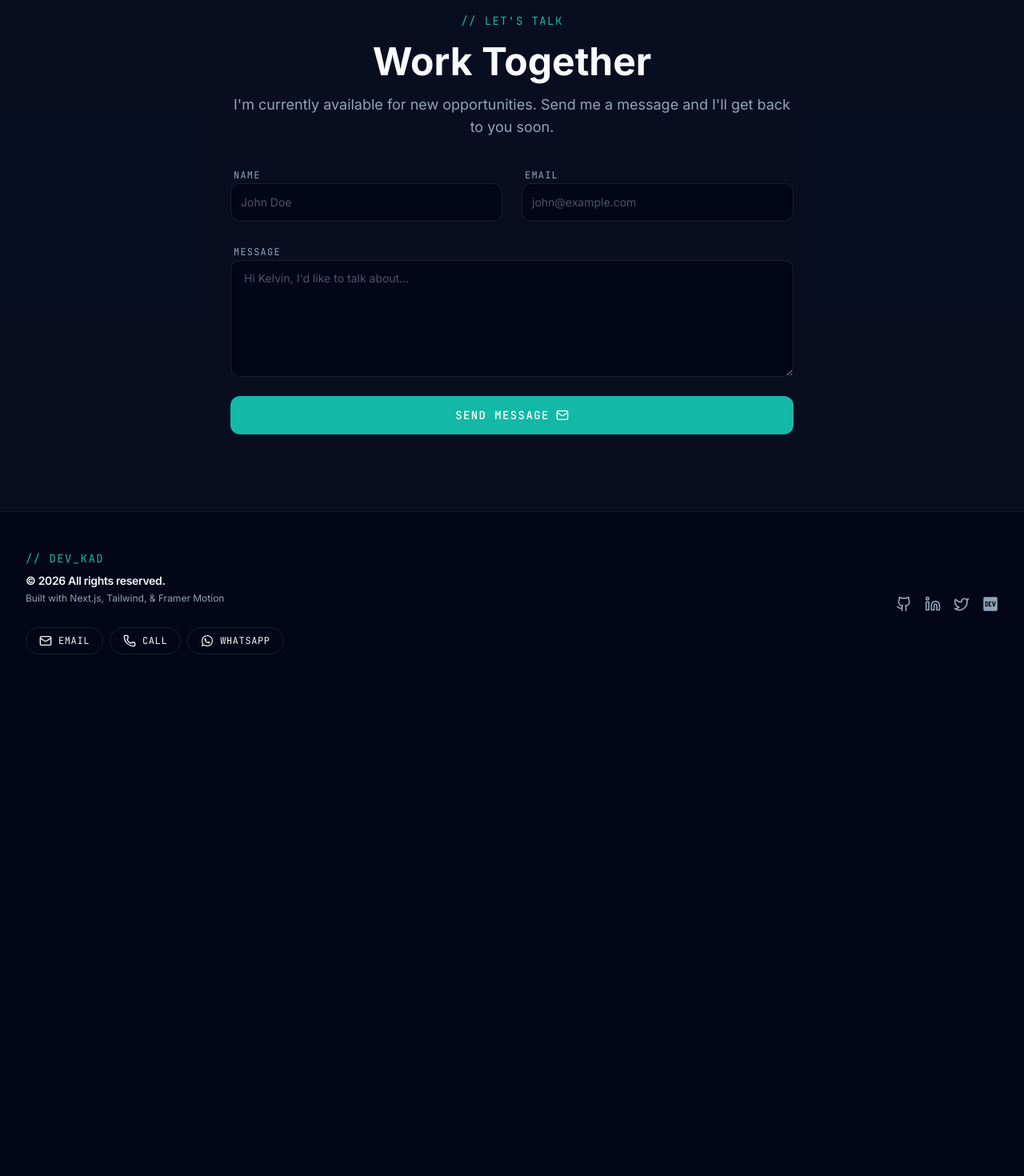
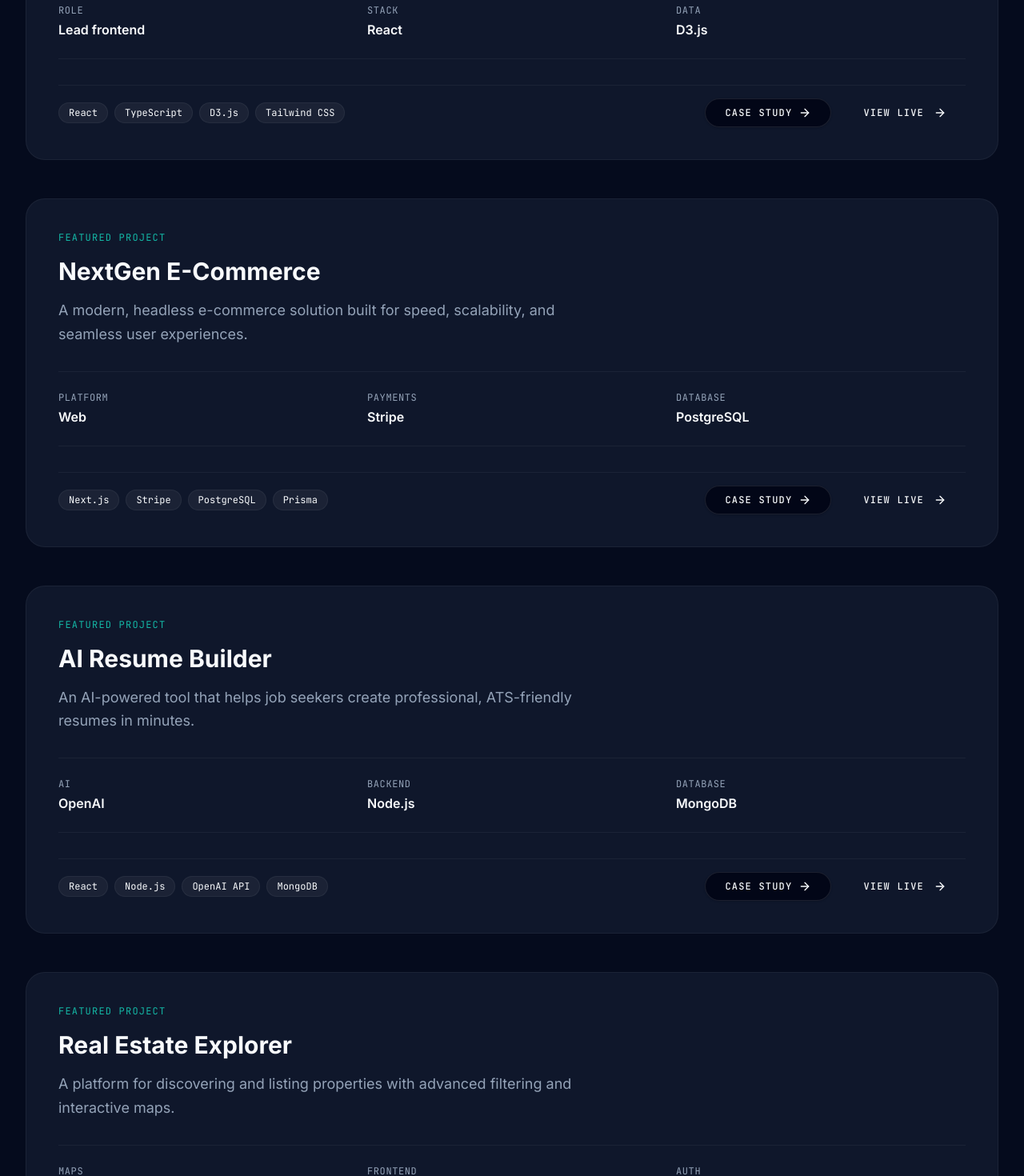
Before and after one commit to djayourikelvinatsu-hub/my_portfolio, a Next.js app: page / in a window 1280 px wide. Shown: the part 4180-5650 px from the top of the page at 80% size. Before the commit the page ends 5050 px from the top, so only its background shows below. Built offline with nearby package versions, Linux system fonts and the light colour scheme.

Commit message:
Add 5 new featured professional projects to portfolio

```diff
--- a/src/app/page.tsx
+++ b/src/app/page.tsx
@@ -61,6 +61,71 @@ const projects = [
     ],
     tags: ["Next.js", "Framer Motion", "Tailwind CSS"],
     link: "https://kaddev.vercel.app/"
+  },
+  {
+    title: "Data Analytics Dashboard",
+    slug: "data-analytics-dashboard",
+    label: "FEATURED PROJECT",
+    description: "A comprehensive data visualization tool for enterprise businesses to track key performance metrics.",
+    stats: [
+      { label: "Role", value: "Lead frontend" },
+      { label: "Stack", value: "React" },
+      { label: "Data", value: "D3.js" },
+    ],
+    tags: ["React", "TypeScript", "D3.js", "Tailwind CSS"],
+    link: "https://data-analytics-dashboard-demo.vercel.app"
+  },
+  {
+    title: "NextGen E-Commerce",
+    slug: "nextgen-ecommerce",
+    label: "FEATURED PROJECT",
+    description: "A modern, headless e-commerce solution built for speed, scalability, and seamless user experiences.",
+    stats: [
+      { label: "Platform", value: "Web" },
+      { label: "Payments", value: "Stripe" },
+      { label: "Database", value: "PostgreSQL" },
+    ],
+    tags: ["Next.js", "Stripe", "PostgreSQL", "Prisma"],
+    link: "https://nextgen-ecommerce-demo.vercel.app"
+  },
+  {
+    title: "AI Resume Builder",
+    slug: "ai-resume-builder",
+    label: "FEATURED PROJECT",
+    description: "An AI-powered tool that helps job seekers create professional, ATS-friendly resumes in minutes.",
+    stats: [
+      { label: "AI", value: "OpenAI" },
+      { label: "Backend", value: "Node.js" },
+      { label: "Database", value: "MongoDB" },
+    ],
+    tags: ["React", "Node.js", "OpenAI API", "MongoDB"],
+    link: "https://ai-resume-builder-demo.vercel.app"
+  },
+  {
+    title: "Real Estate Explorer",
+    slug: "real-estate-explorer",
+    label: "FEATURED PROJECT",
+    description: "A platform for discovering and listing properties with advanced filtering and interactive maps.",
+    stats: [
+      { label: "Maps", value: "Mapbox" },
+      { label: "Frontend", value: "Next.js" },
+      { label: "Auth", value: "Firebase" },
+    ],
+    tags: ["Next.js", "Mapbox", "Tailwind CSS", "Firebase"],
+    link: "https://real-estate-explorer-demo.vercel.app"
+  },
+  {
+    title: "TaskFlow Manager",
+    slug: "task-flow",
+    label: "FEATURED PROJECT",
+    description: "A collaborative project management tool featuring Kanban boards and real-time updates.",
+    stats: [
+      { label: "Realtime", value: "Socket.io" },
+      { label: "State", value: "Redux" },
+      { label: "Backend", value: "Express" },
+    ],
+    tags: ["React", "Redux", "Express", "Socket.io"],
+    link: "https://task-flow-manager-demo.vercel.app"
   }
 ]
 
--- /dev/null
+++ b/src/content/projects/ai-resume-builder.mdx
@@ -0,0 +1,12 @@
+---
+title: "AI Resume Builder"
+date: "2026-04-05"
+description: "An AI-powered tool that helps job seekers create professional, ATS-friendly resumes in minutes."
+role: "Full Stack Developer"
+stacks: ["React", "Node.js", "OpenAI API", "MongoDB"]
+link: "https://ai-resume-builder-demo.vercel.app"
+---
+
+## Overview
+
+Built an intelligent resume builder that utilizes the OpenAI API to generate tailored bullet points and summaries based on user input and job descriptions. The platform features drag-and-drop template customization, PDF export functionality, and user account management powered by MongoDB.
--- /dev/null
+++ b/src/content/projects/data-analytics-dashboard.mdx
@@ -0,0 +1,12 @@
+---
+title: "Data Analytics Dashboard"
+date: "2026-06-20"
+description: "A comprehensive data visualization tool for enterprise businesses to track key performance metrics."
+role: "Lead Frontend Engineer"
+stacks: ["React", "TypeScript", "D3.js", "Tailwind CSS"]
+link: "https://data-analytics-dashboard-demo.vercel.app"
+---
+
+## Overview
+
+Developed a high-performance analytics dashboard that processes and visualizes large datasets in real-time. Features include customizable widgets, role-based access control, and dark mode support. Utilized D3.js for complex data visualizations and optimized rendering performance for large data sets.
--- /dev/null
+++ b/src/content/projects/nextgen-ecommerce.mdx
@@ -0,0 +1,12 @@
+---
+title: "NextGen E-Commerce"
+date: "2026-05-12"
+description: "A modern, headless e-commerce solution built for speed, scalability, and seamless user experiences."
+role: "Fullstack Engineer"
+stacks: ["Next.js", "Stripe", "PostgreSQL", "Prisma"]
+link: "https://nextgen-ecommerce-demo.vercel.app"
+---
+
+## Overview
+
+Architected and developed a fully headless e-commerce platform. It leverages Next.js for server-side rendering, ensuring optimal SEO and performance. Integrated Stripe for secure payment processing and built a custom admin panel for inventory and order management using PostgreSQL and Prisma.
--- /dev/null
+++ b/src/content/projects/real-estate-explorer.mdx
@@ -0,0 +1,12 @@
+---
+title: "Real Estate Explorer"
+date: "2026-02-28"
+description: "A platform for discovering and listing properties with advanced filtering and interactive maps."
+role: "Frontend Developer"
+stacks: ["Next.js", "Mapbox", "Tailwind CSS", "Firebase"]
+link: "https://real-estate-explorer-demo.vercel.app"
+---
+
+## Overview
+
+Developed a property listing platform with an intuitive map-based interface using Mapbox GL JS. Users can filter properties by various criteria, view detailed pages with image carousels, and save favorite listings. Integrated Firebase for real-time database updates and user authentication.
--- /dev/null
+++ b/src/content/projects/task-flow.mdx
@@ -0,0 +1,12 @@
+---
+title: "TaskFlow Manager"
+date: "2026-01-15"
+description: "A collaborative project management tool featuring Kanban boards and real-time updates."
+role: "Software Engineer"
+stacks: ["React", "Redux", "Express", "Socket.io"]
+link: "https://task-flow-manager-demo.vercel.app"
+---
+
+## Overview
+
+Created a real-time collaborative task management application. Implemented Kanban boards with drag-and-drop functionality, real-time activity feeds using Socket.io, and comprehensive task assignments. Optimized state management with Redux to handle complex UI interactions smoothly.
```
